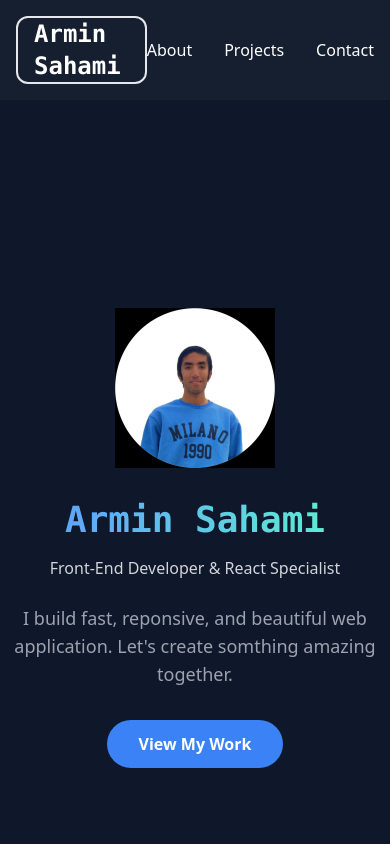
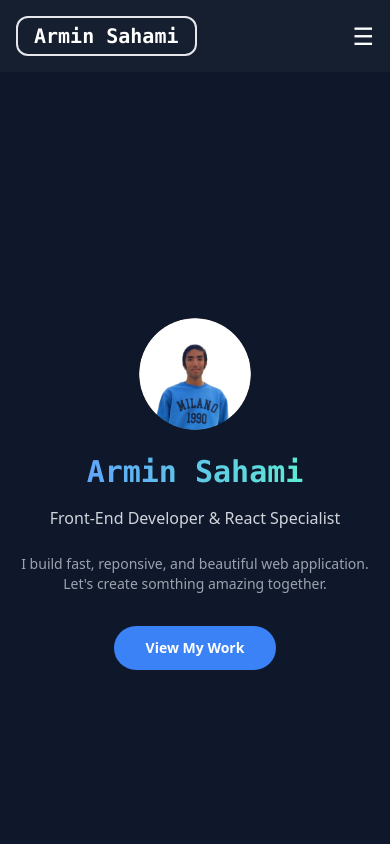
Before and after one commit to arminshami7/my-portfolio, a React (Vite) app: page / in a window 390 px wide. Shown: the top 844 px of the page. Built offline with nearby package versions, Linux system fonts and the light colour scheme.

Commit message:
Initial commit: Portfolio project setup complete

```diff
--- a/src/App.jsx
+++ b/src/App.jsx
@@ -10,7 +10,7 @@ function App() {
   return (
     <div className="bg-slate-900 text-white">
       <Header />
-      <main>
+      <main className="overflow-x-hidden">
         <Hero />
         <About />
         <Projects />
--- a/src/components/Header.jsx
+++ b/src/components/Header.jsx
@@ -1,21 +1,65 @@
-// src/components/Header.jsx
+import { useState } from "react";
 
 function Header() {
+  const [open, setOpen] = useState(false);
+
   return (
     <header className="bg-gray-800/50 backdrop-blur-sm sticky top-0 z-50">
       <nav className="container mx-auto flex items-center justify-between p-4 text-white">
-        {/* بخش لوگو/اسم */}
-        <div className="text-2xl font-bold font-mono border-2 rounded-xl px-4 ">
+
+        {/* لوگو / اسم */}
+        <div className="text-xl sm:text-2xl font-bold font-mono border-2 rounded-xl px-4 py-1">
           <a href="#">Armin Sahami</a>
         </div>
 
-        {/* بخش لینک‌های ناوبری */}
-        <ul className="flex items-center gap-8">
-          <li><a href="#about" className="hover:text-blue-400 transition-colors">About</a></li>
-          <li><a href="#projects" className="hover:text-blue-400 transition-colors">Projects</a></li>
-          <li><a href="#contact" className="hover:text-blue-400 transition-colors">Contact</a></li>
+        {/* منوی دسکتاپ */}
+        <ul className="hidden md:flex items-center gap-8">
+          <li>
+            <a href="#about" className="hover:text-blue-400 transition-colors">
+              About
+            </a>
+          </li>
+          <li>
+            <a href="#projects" className="hover:text-blue-400 transition-colors">
+              Projects
+            </a>
+          </li>
+          <li>
+            <a href="#contact" className="hover:text-blue-400 transition-colors">
+              Contact
+            </a>
+          </li>
         </ul>
+
+        {/* دکمه همبرگر موبایل */}
+        <button
+          className="md:hidden text-2xl"
+          onClick={() => setOpen(!open)}
+        >
+          ☰
+        </button>
       </nav>
+
+      {/* منوی موبایل */}
+      {open && (
+        <ul className="md:hidden bg-gray-900/90 backdrop-blur-sm text-white flex flex-col items-center gap-6 py-6">
+          <li>
+            <a onClick={() => setOpen(false)} href="#about">
+              About
+            </a>
+          </li>
+          <li>
+            <a onClick={() => setOpen(false)} href="#projects">
+              Projects
+            </a>
+          </li>
+          <li>
+            <a onClick={() => setOpen(false)} href="#contact">
+              Contact
+            </a>
+          </li>
+        </ul>
+      )}
     </header>
   );
 }
--- a/src/components/Hero.jsx
+++ b/src/components/Hero.jsx
@@ -1,24 +1,34 @@
 function Hero() {
     return(
-        <section id="Home" className="min-h-screen flex items-center justify-center text-center">
+        <section id="Home" className="min-h-screen flex items-center justify-center
+        text-center px-4 sm:px-8">
+
             <div className="max-w-3x1">
-                <img src="/images/profile1.jpg" className="w-40 mx-auto m-8 bg-gray-800"></img>
-                <h1 className="text-5x1 md:text-7x1 font-extrabold">
+
+                <img src="/images/profile1.jpg" className="w-28 h-28 sm:w-36 sm:h-36
+                md:w-40 md:h-40 mx-auto mb-6 rounded-full object-cover bg-gray-800">
+                </img>
+
+                <h1 className="font-extrabold">
+
                     <span className="text-transparent bg-clip-text bg-gradient-to-r
-                    from-blue-400 to-teal-300 font-mono text-4xl">
+                    from-blue-400 to-teal-300 font-mono
+                    text-3xl sm:text-4xl md:text-5xl">
                         Armin Sahami
                     </span>
+
                 </h1>
-                <p className="text-2x1 md:text-3x1 text-gray-300 mt-4">
+
+                <p className="text-base sm:text-lg md:text-2xl text-gray-300 mt-4">
                     Front-End Developer & React Specialist
                 </p>
-                <p className="text-lg text-gray-400 mt-6 max-w-xl mx-auto">
+                <p className="text-sm sm:text-base  text-gray-400 mt-6 max-w-xl mx-auto">
                     I build fast, reponsive, and beautiful web application. Let's create somthing amazing together.
                 </p>
                 <a
                 href="#project"
                 className="mt-8 inline-block bg-blue-500 hover:bg-blue-600 text-white
-                font-bold py-3 px-8 rounded-full transition-colors">
+                font-bold py-3 px-8 rounded-full transition-colors text-sm sm:text-base">
                     View My Work
                 </a>
             </div>
```
